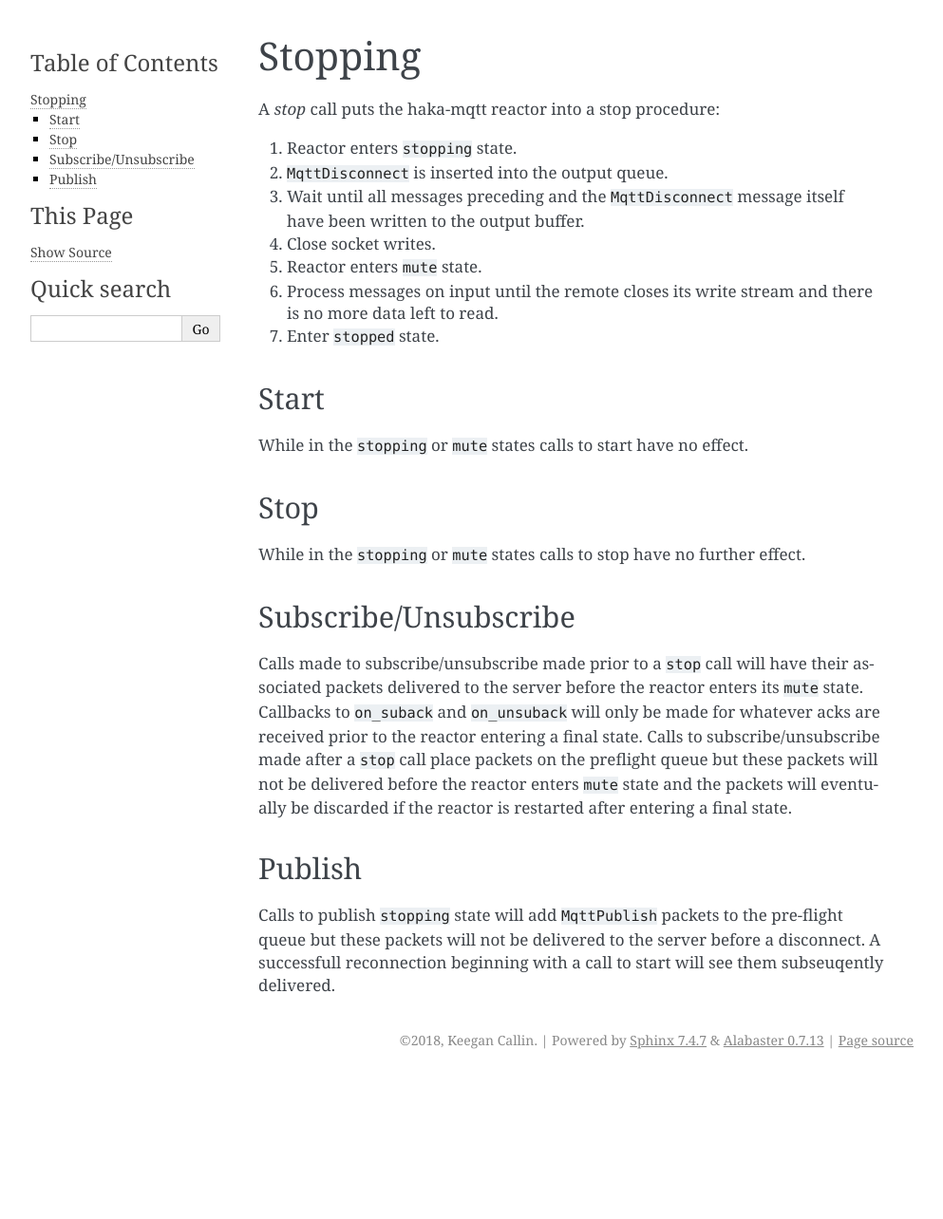
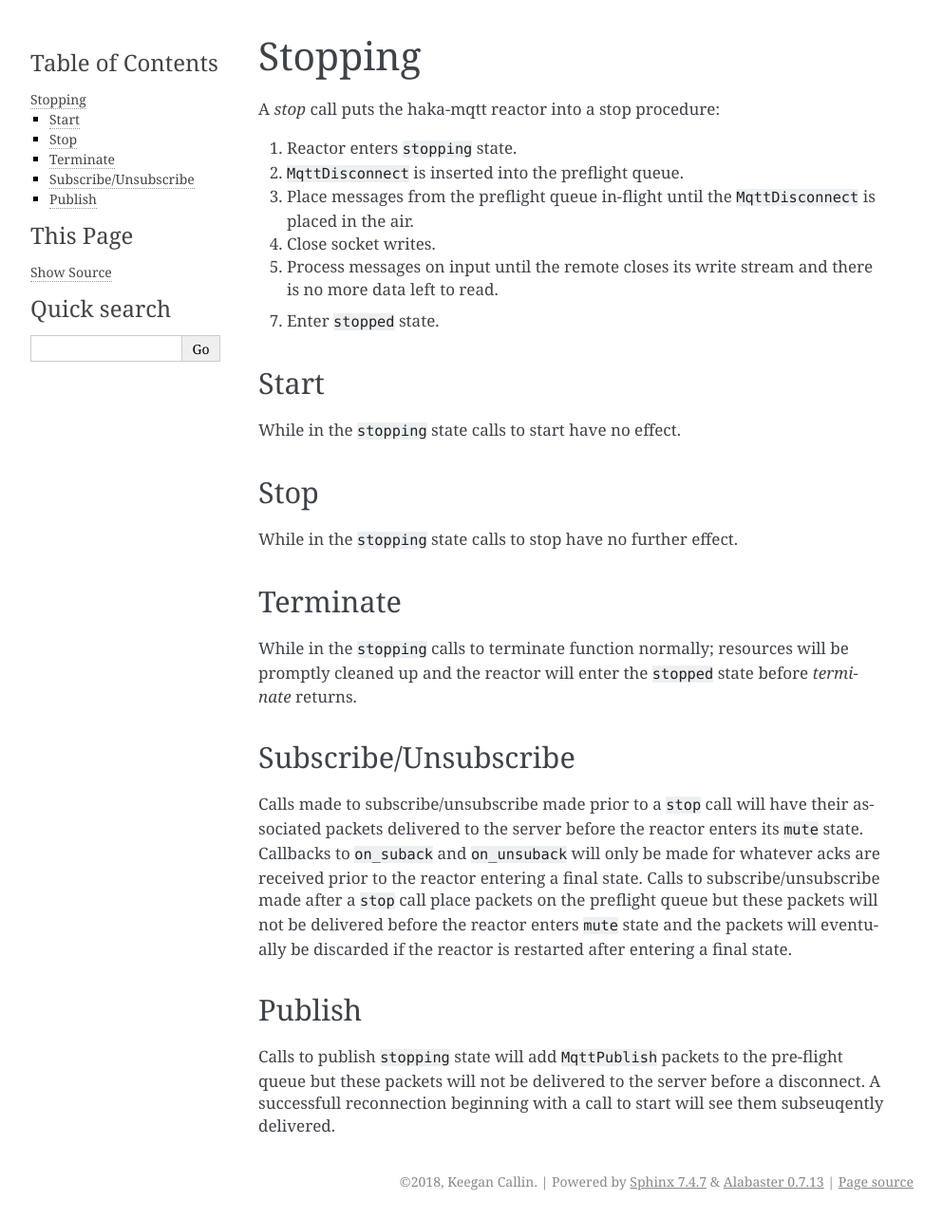
Before and after one commit to kcallin/haka-mqtt, a Sphinx documentation site: the page built from doc/source/stop.rst, in a window 1280 px wide. Shown: the whole page at 95% size, without its empty margins (148-1141 px from the left). Built offline with Sphinx 7.4.7, drawn with Linux system fonts in a browser that asks for light colours; before the commit the page ends 1135 px from its top, so only the background shows below that.

Commit message:
Updated docs.

```diff
--- a/doc/source/stop.rst
+++ b/doc/source/stop.rst
@@ -5,12 +5,11 @@ Stopping
 A `stop` call puts the haka-mqtt reactor into a stop procedure:
 
 1. Reactor enters ``stopping`` state.
-2. ``MqttDisconnect`` is inserted into the output queue.
-3. Wait until all messages preceding and the ``MqttDisconnect`` message
-   itself have been written to the output buffer.
+2. ``MqttDisconnect`` is inserted into the preflight queue.
+3. Place messages from the preflight queue in-flight until the
+   ``MqttDisconnect`` is placed in the air.
 4. Close socket writes.
-5. Reactor enters ``mute`` state.
-6. Process messages on input until the remote closes its write stream
+5. Process messages on input until the remote closes its write stream
    and there is no more data left to read.
 7. Enter ``stopped`` state.
 
@@ -18,15 +17,21 @@ A `stop` call puts the haka-mqtt reactor into a stop procedure:
 Start
 ======
 
-While in the ``stopping`` or ``mute`` states calls to start have no
-effect.
+While in the ``stopping`` state calls to start have no effect.
 
 
 Stop
 =====
 
-While in the ``stopping`` or ``mute`` states calls to stop have no
-further effect.
+While in the ``stopping`` state calls to stop have no further effect.
+
+
+Terminate
+==========
+
+While in the ``stopping`` calls to terminate function normally;
+resources will be promptly cleaned up and the reactor will enter the
+``stopped`` state before `terminate` returns.
 
 
 Subscribe/Unsubscribe
--- a/doc/source/user_guide.rst
+++ b/doc/source/user_guide.rst
@@ -2,19 +2,18 @@
 User Guide
 ===========
 
-The `haka_mqtt` package is reliable, documented "weapons grade" MQTT
-client library.
+The `haka_mqtt` package is reliable "weapons grade" MQTT client library.
 
 
 .. toctree::
    :maxdepth: 2
    :caption: Contents:
 
-   semver
    send_path
    receive_path
    subscribe_path
    stop
    terminate
    build_doc
+   semver
    weapons_grade
--- a/doc/source/weapons_grade.rst
+++ b/doc/source/weapons_grade.rst
@@ -33,5 +33,5 @@ implementations and the verb "pāho"  means to broadcast or announce
 What then is a "weapon's grade announcement"?  The culturally ignorant
 authors contend that the `haka
 <https://www.youtube.com/watch?v=BI851yJUQQw>`_ dance performed by the
-Maori is truly a weapons grade and announcement.  The authors are also
+Maori is truly a weapons grade announcement.  The authors are also
 jealous and wish that they could participate.
```
Also changed, not shown: doc/source/terminate.rst (+3 -4 lines).
